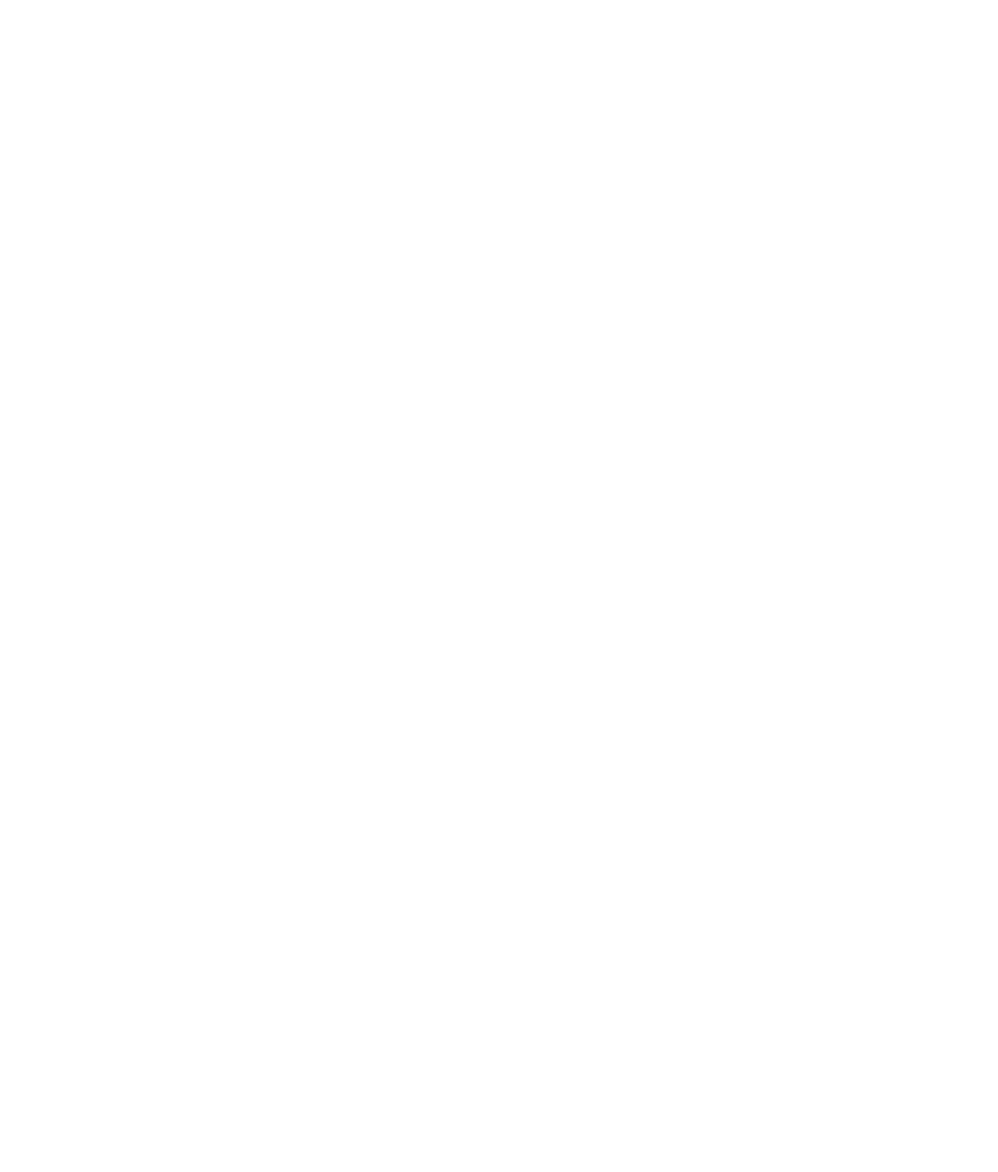
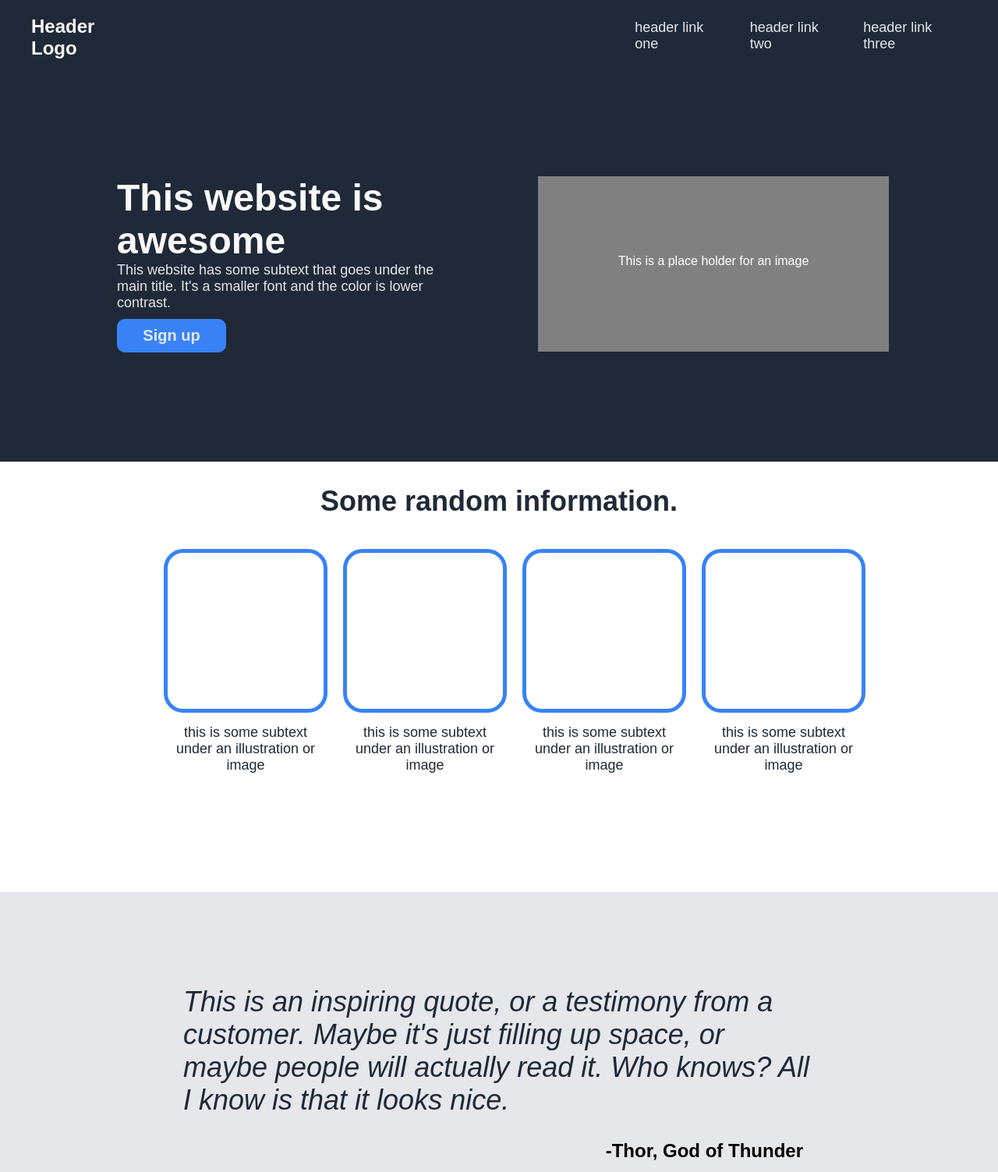
Before and after one commit to Jian975/landing-page, a plain HTML site: page index.html in a window 1280 px wide. Shown: the top 1503 px of the page at 78% size. Before the commit the page ends 800 px from the top, so only its background shows below. Drawn offline with Linux system fonts and the light colour scheme.

Commit message:
EVERYTHING

```diff
--- a/index.html
+++ b/index.html
@@ -1,11 +1,81 @@
 <!DOCTYPE html>
 <html lang="en">
+
 <head>
     <meta charset="UTF-8">
     <meta name="viewport" content="width=device-width, initial-scale=1.0">
+    <link rel="stylesheet" href="styles.css">
+    </link>
     <title>Landing Page</title>
 </head>
+
 <body>
+    <div class="intro">
+        <div class="header">
+            <h1><strong class="logo">Header Logo</strong></h1>
+            <p class="links">header link one</p>
+            <p class="links">header link two</p>
+            <p class="links">header link three</p>
+        </div>
+        <div class="greetings">
+            <div class="greeting-text">
+                <h1 class="main-title"><strong>This website is awesome</strong></h1>
+                <p class="main-subtext">This website has some subtext that goes under the main title.
+                    It's a smaller font and the color is lower contrast.
+                </p>
+                <p class="sign-up-button"><strong>Sign up</strong></p>
+            </div>
+            <div class="greeting-image">
+                <p class="image-placeholder">This is a place holder for an image</p>
+            </div>
+        </div>
+    </div>
 
+    <div class="random-info">
+        <h1 class="random-title"><strong>Some random information.</strong></h1>
+        <div class="illustrations">
+            <div class="image-text-group">
+                <div class="blue-box"></div>
+                <p class="illustration-subtext">this is some subtext under an illustration or image</p>
+            </div>
+            <div class="image-text-group">
+                <div class="blue-box"></div>
+                <p class="illustration-subtext">this is some subtext under an illustration or image</p>
+            </div>
+            <div class="image-text-group">
+                <div class="blue-box"></div>
+                <p class="illustration-subtext">this is some subtext under an illustration or image</p>
+            </div>
+            <div class="image-text-group">
+                <div class="blue-box"></div>
+                <p class="illustration-subtext">this is some subtext under an illustration or image</p>
+            </div>
+        </div>
+    </div>
+
+    <div class="quote-section">
+        <p class="quote"><em>This is an inspiring quote, or a testimony from a customer.
+                Maybe it's just filling up space, or maybe people will actually read it.
+                Who knows? All I know is that it looks nice.
+            </em></p>
+        <p class="speaker"><strong>-Thor, God of Thunder</strong></p>
+    </div>
+
+    <div class="call-to-action-section">
+        <div class="call-to-action-banner">
+            <div class="call-to-action-words">
+                <p class="call-to-action-title"><strong>Call to action! It's time!</strong></p>
+                <p class="call-to-action-subtext">Sign up for our product by clicking that button right over there!
+                </p>
+            </div>
+            <p class="call-to-action-button">Sign up
+            </p>
+        </div>
+    </div>
+
+    <footer class="legal-information-section">
+        <p class="copyright-information">Copyright © Somebody 2023</p>
+    </footer>
 </body>
+
 </html>
--- a/styles.css
+++ b/styles.css
@@ -0,0 +1,184 @@
+*{
+    margin: 0px;
+    font-family: Arial, Helvetica, sans-serif;
+
+}
+
+.intro {
+    background-color: #1F2937;
+}
+
+.header {
+    display: flex;
+    justify-content: right;
+    flex: 1;
+    padding: 10px 30px;
+}
+
+.logo {
+    font-weight: bolder;
+    display: flex;
+    color: #F9FAF8;
+    margin: 10px 650px 10px 10px;
+    font-size: 24px;
+    justify-content: center;
+
+}
+
+.links {
+    display: flex;
+    padding: 10px;
+    margin: 5px;
+    color: #E5E7EB;
+    font-size: 18px;
+    flex-basis: initial;
+}
+
+.greetings {
+    display: flex;
+    padding: 100px;
+}
+
+.greeting-text {
+    flex: 1;
+    margin: 20px 40px;
+    padding: 10px;
+}
+
+.main-title {
+    color: #F9FAF8;
+    font-size: 48px;
+}
+
+.main-subtext {
+    color: #E5E7EB;
+    font-size: 18px;
+}
+
+.sign-up-button {
+    color: #E5E7EB;
+    font-size: 20px;
+    background-color: #3882F6;
+    padding: 10px;
+    width: 120px;
+    text-align: center;
+    border-radius: 10px;
+    margin: 10px 0px;
+}
+
+.greeting-image {
+    margin: 30px 40px;
+    flex: 1;
+    background-color: gray;
+    width: 200px;
+    height: 225px;
+}
+
+.image-placeholder {
+    color: white;
+    padding: 100px 100px;
+    text-align: center;
+}
+
+.random-info {
+    background-color: white;
+}
+
+.random-title {
+    text-align: center;
+    font-size: 36px;
+    color: #1F2937;
+    margin: 10px;
+    padding: 20px;
+}
+
+.illustrations {
+    display: flex;
+    flex: 1;
+    margin: 10px 200px 0px 200px;
+}
+
+.image-text-group {
+    justify-content: space-around;
+}
+
+.blue-box {
+    padding: 50px;
+    margin: 10px;
+    border-width: 5px;
+    border-color: #3882F6;
+    border-style: solid;
+    border-radius: 25px;
+    height: 100px;
+    width: 100px;
+    align-content: center;
+}
+
+.illustration-subtext {
+    font-size: 18px;
+    color: #1F2937;
+    width: 200px;
+    height: 200px;
+    margin: 15px;
+    text-align: center;
+}
+
+.quote-section {
+    background-color: #E5E7EB;
+    padding: 100px 200px;
+}
+
+.quote {
+    display: flex;
+    font-size: 36px;
+    color: #1F2937;
+    margin: 10px 0px;
+    padding: 10px 35px;
+}
+
+.speaker {
+    text-align: right;
+    font-size: 24px;
+    padding: 10px 50px 10px 10px;
+}
+
+.call-to-action-section {
+    background-color: white;
+    padding: 100px;
+}
+
+.call-to-action-banner {
+    background-color: #3882F6;
+    border-radius: 10px;
+    padding: 50px 100px;
+    display: flex;
+}
+
+.call-to-action-title {
+    color: #E5E7EB;
+    font-size: 30px;
+}
+
+.call-to-action-subtext {
+    color: #E5E7EB;
+    font-size: 20px;
+}
+
+.call-to-action-button {
+    color: #E5E7EB;
+    border-style: solid;
+    background-color: #3882F6;
+    border-color: #E5E7EB;
+    border-radius: 10px;
+    text-align: center;
+    padding: 15px 40px;
+    margin: 10px 50px 10px 200px;
+}
+
+.legal-information-section {
+    background-color: #1F2937;
+    padding: 50px;
+    text-align: center;
+    font-size: 14px;
+    color: #E5E7EB;
+}
```
